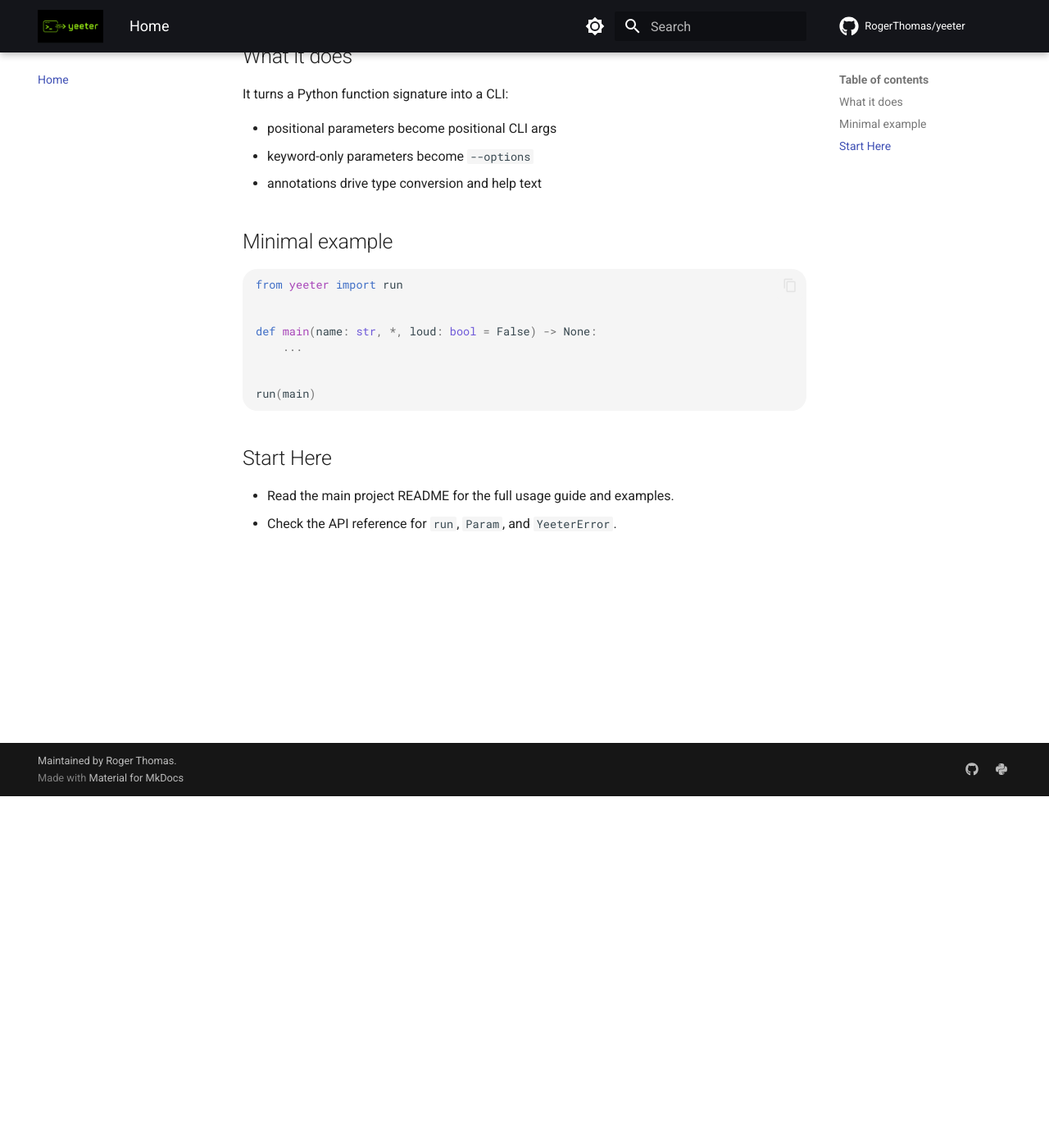
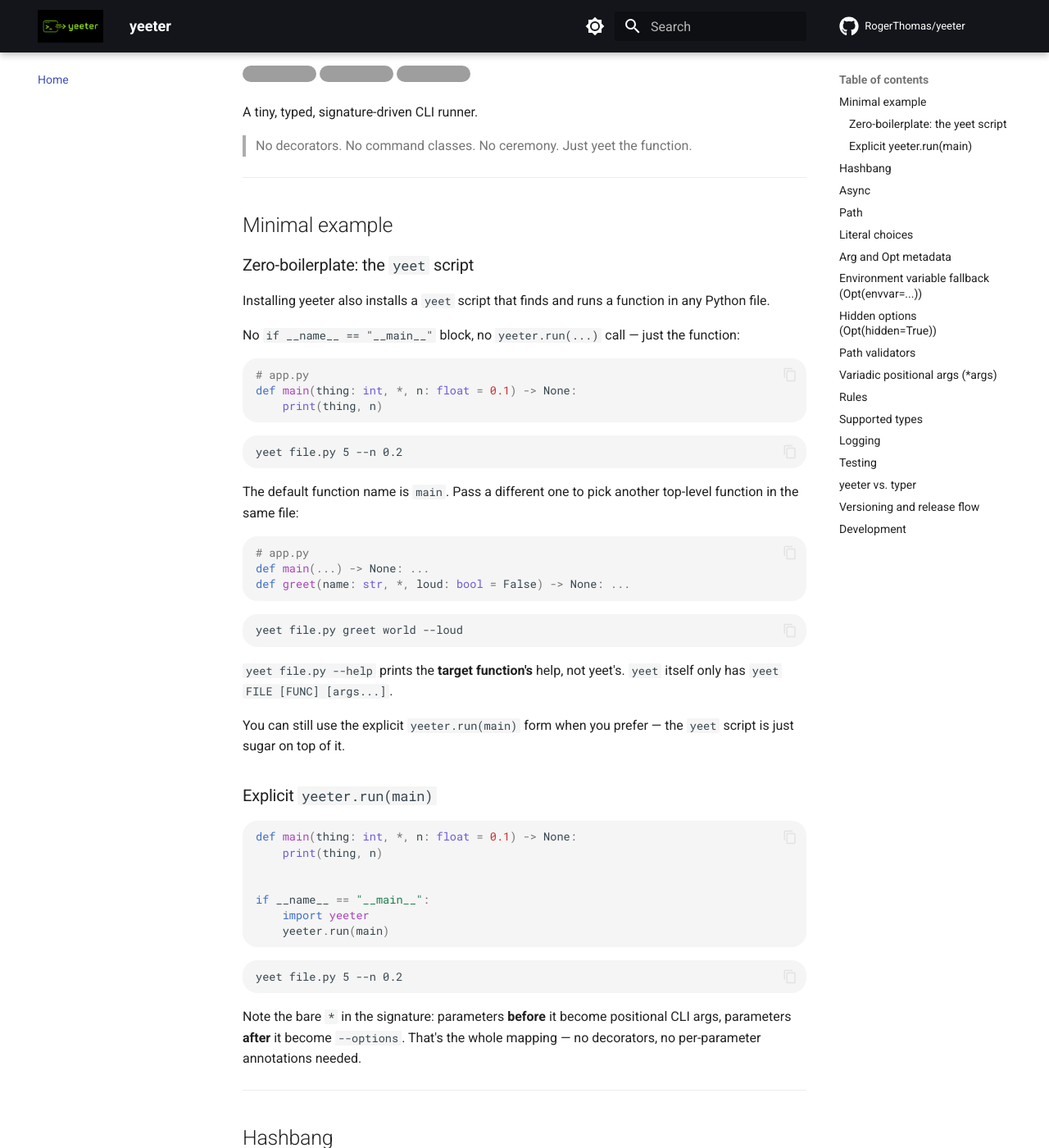
Before and after one commit to RogerThomas/yeeter, an MkDocs documentation site: the page built from docs/index.md, in a window 1280 px wide and 1400 px high, scrolled down 429 px. Shown: the whole window at 82% size. Built offline with MkDocs 1.6.1 and Material for MkDocs 9.7.7, drawn with Linux system fonts in a browser that asks for light colours; comment, search, counter and statistics services are not loaded; some of the changed text lies outside the part shown; grey boxes are pictures that could not be loaded.

Commit message:
docs: render homepage from README

````diff
--- a/docs/index.md
+++ b/docs/index.md
@@ -1,38 +1 @@
-# Overview
-
-<p align="center">
-  <img src="assets/yeeter.png" alt="yeeter" width="260">
-</p>
-
-`yeeter` is a tiny, typed, signature-driven CLI runner.
-
-> No decorators.
-> No command classes.
-> No ceremony.
-> Just yeet the function.
-
-## What it does
-
-It turns a Python function signature into a CLI:
-
-- positional parameters become positional CLI args
-- keyword-only parameters become `--options`
-- annotations drive type conversion and help text
-
-## Minimal example
-
-```python
-from yeeter import run
-
-
-def main(name: str, *, loud: bool = False) -> None:
-    ...
-
-
-run(main)
-```
-
-## Start Here
-
-- Read the main project README for the full usage guide and examples.
-- Check the API reference for `run`, `Param`, and `YeeterError`.
+--8<-- "README.md"
````
